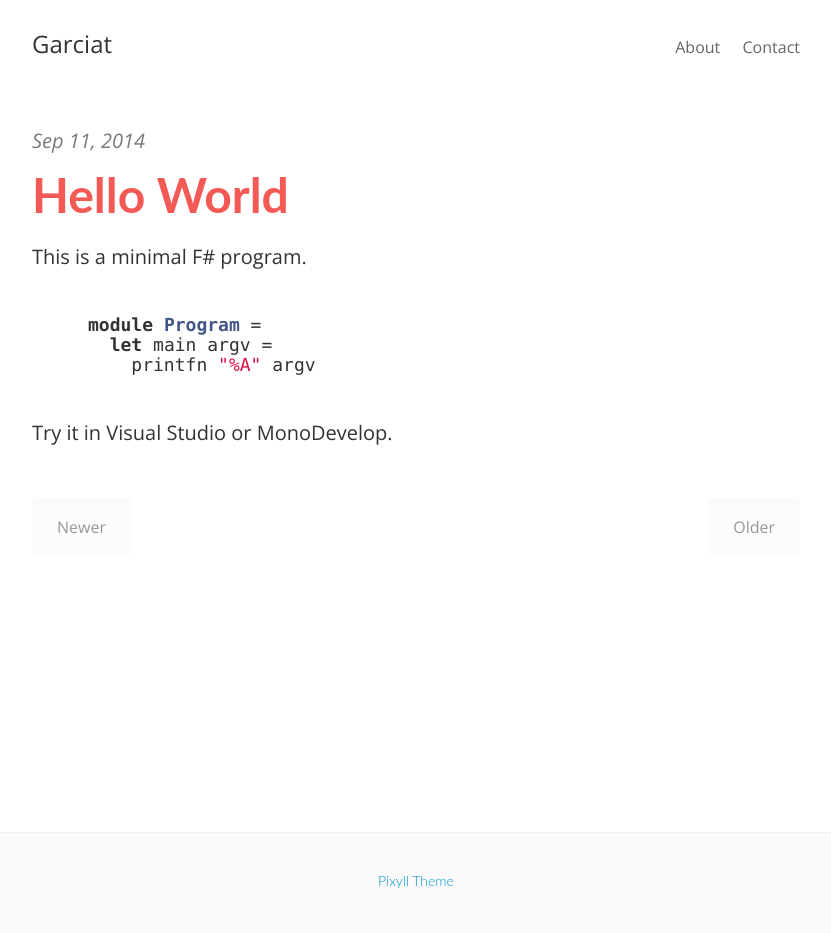
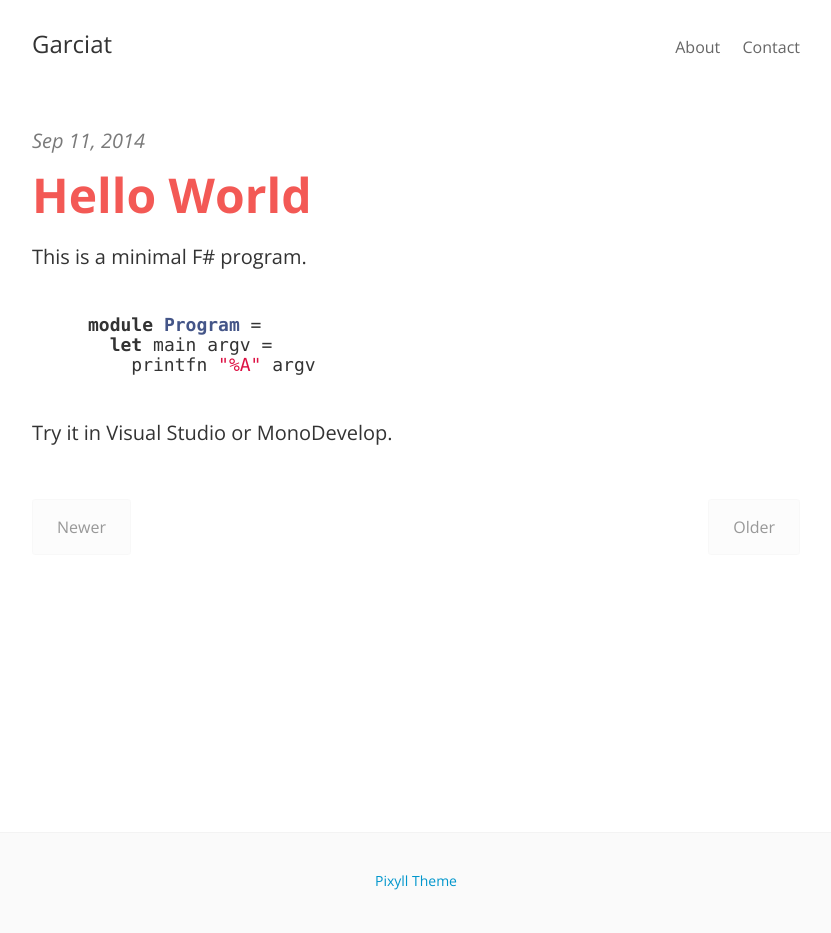
Before and after one commit to Garciat/garciat.github.io, a Jekyll site: the page built from index.html, in a window 1280 px wide. Shown: the whole page, without its empty margins (224-1055 px from the left). Built offline with Jekyll 4.4.1, drawn with Linux system fonts in a browser that asks for light colours; nearby versions of some CDN libraries; a script that is not in the unit is left out; the list of posts is cut into pages by our own code.

Commit message:
layout modifications

```diff
--- a/_includes/head.html
+++ b/_includes/head.html
@@ -13,7 +13,8 @@
     <link rel="stylesheet" href="{{ "/css/github-highlight.css" | prepend: site.baseurl }}" type="text/css">
 
     <!-- Fonts -->
-    <link href='http://fonts.googleapis.com/css?family=Open+Sans:900,900italic,300,300italic' rel='stylesheet' type='text/css'>
+    <link rel='stylesheet' id='open-sans-css'  href='//fonts.googleapis.com/css?family=Open+Sans%3A300italic%2C400italic%2C600italic%2C300%2C400%2C600&#038;subset=latin%2Clatin-ext&#038;ver=4.0-RC3' type='text/css' media='all' />
+    <link rel='stylesheet' id='kelly-open-sans-css'  href='http://fonts.googleapis.com/css?family=Open+Sans%3A400%2C700&#038;ver=4.0-RC3' type='text/css' media='all' />
 
     <!-- gist-embed -->
     <script type="text/javascript" src="//ajax.googleapis.com/ajax/libs/jquery/1.9.1/jquery.min.js"></script>
--- a/_layouts/post.html
+++ b/_layouts/post.html
@@ -1,9 +1,9 @@
 ---
 layout: default
 ---
-<div class="post-header mb2">
-  <h2 class="py2 post-title">{{ page.title }}</h2>
-  <span class="post-meta">{{ page.date | date: "%b %-d, %Y" }}</span>
+<div class="post-header">
+  <p class="post-meta">{{ page.date | date: "%b %-d, %Y" }}</p>
+  <h2 class="post-title">{{ page.title }}</h2>
 </div>
 
 <article class="post-content">
--- a/css/pixyll.css
+++ b/css/pixyll.css
@@ -104,13 +104,12 @@ body {
   padding-bottom: 0;
 }
 
-.post-title {
+.post-link .post-title {
   color: #f35955;
 }
 
-.post-link .post-title {
+.post-title {
   margin-top: 0;
-  font-weight: bold;
 }
 
 .pagination,
@@ -179,7 +178,6 @@ body {
 }
 
 form {
-  font-family: 'Lato', 'Helvetica Neue', Helvetica, sans-serif;
   font-weight: 300;
   font-size: 1rem;
 }
@@ -232,7 +230,6 @@ blockquote footer {
 h1,
 h2,
 h3 {
-  font-family: "Lato", 'Helvetica Neue', Helvetica, sans-serif;
   font-weight: 900;
   margin-top: 3rem;
 }
@@ -240,7 +237,6 @@ h3 {
 h4,
 h5,
 h6 {
-  font-family: "Lato", 'Helvetica Neue', Helvetica, sans-serif;
   font-weight: 900;
   margin-top: 1rem;
 }
@@ -296,7 +292,7 @@ h6 {
     font-size: 1rem;
   }
 
-  .post-link .post-title {
+  .post-title {
     margin-top: 1rem;
   }
 
@@ -326,11 +322,11 @@ h6 {
     line-height: 3.5rem;
   }
 
-  .posts .post-meta {
+  .post-meta {
     padding-bottom: .25rem;
   }
 
-  .post-link .post-title {
+  .post-title {
     margin-top: .25rem;
   }
 
@@ -355,7 +351,6 @@ footer,
 footer .wrap {
   color: #7a7a7a;
   background-color: #fafafa;
-  font-family: 'Lato', 'Helvetica Neue', Helvetica, sans-serif;
   font-weight: 300;
   clear: both;
 }
--- a/index.html
+++ b/index.html
@@ -7,11 +7,15 @@ layout: default
   <div class="posts">
     {% for post in paginator.posts %}
       <div class="post">
-        <a href="{{ post.url | prepend: site.baseurl }}" class="post-link">
-          <p class="post-meta">{{ post.date | date: "%b %-d, %Y" }}</p>
-          <h3 class="h2 post-title">{{ post.title }}</h3>
-        </a>
-        {{ post.content }}
+        <div class="post-header">
+          <a href="{{ post.url | prepend: site.baseurl }}" class="post-link">
+            <p class="post-meta">{{ post.date | date: "%b %-d, %Y" }}</p>
+            <h2 class="post-title">{{ post.title }}</h2>
+          </a>
+        </div>
+        <article class="post-content">
+          {{ post.content }}
+        </article>
       </div>
     {% endfor %}
   </div>
```
